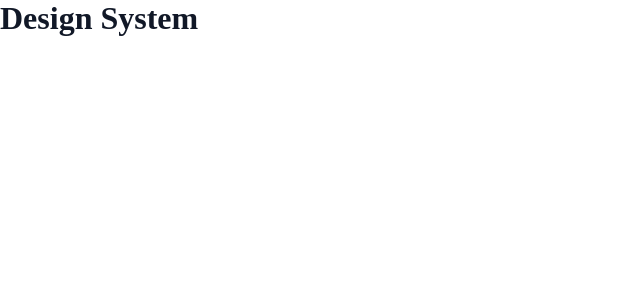
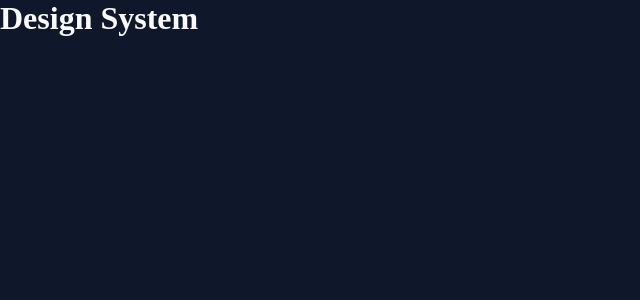
Before and after one commit to Sanjaymk143/design-system, a React (Vite) app: page / in a window 1280 px wide. Shown: the top 300 px of the page, without its empty margins (0-640 px from the left). Built offline with nearby package versions, Linux system fonts and the light colour scheme.

Commit message:
feat: implement theme architecture

```diff
--- a/src/main.tsx
+++ b/src/main.tsx
@@ -1,10 +1,13 @@
 import { StrictMode } from 'react'
 import { createRoot } from 'react-dom/client'
 import "./styles/main.scss";
-import App from './App.tsx'
+import App from './App.tsx';
+import { ThemeProvider } from "./providers/ThemeProvider";
 
 createRoot(document.getElementById('root')!).render(
   <StrictMode>
-    <App />
+    <ThemeProvider>
+      <App />
+    </ThemeProvider>
   </StrictMode>,
 )
--- /dev/null
+++ b/src/providers/ThemeProvider/ThemeContext.ts
@@ -0,0 +1,10 @@
+import { createContext } from "react";
+import type { Theme } from "../../types/theme.types";
+
+export interface ThemeContextValue {
+  theme: Theme;
+  setTheme: (theme: Theme) => void;
+}
+
+export const ThemeContext =
+  createContext<ThemeContextValue | null>(null);
--- /dev/null
+++ b/src/providers/ThemeProvider/ThemeProvider.tsx
@@ -0,0 +1,37 @@
+import {
+  useEffect,
+  useState,
+} from "react";
+
+import { ThemeContext } from "./ThemeContext";
+
+import type { Theme } from "../../types/theme.types";
+
+interface Props {
+  children: React.ReactNode;
+}
+
+export const ThemeProvider = ({
+  children,
+}: Props) => {
+  const [theme, setTheme] =
+    useState<Theme>("dark");
+
+  useEffect(() => {
+    document.documentElement.setAttribute(
+      "data-theme",
+      theme
+    );
+  }, [theme]);
+
+  return (
+    <ThemeContext.Provider
+      value={{
+        theme,
+        setTheme,
+      }}
+    >
+      {children}
+    </ThemeContext.Provider>
+  );
+};
--- /dev/null
+++ b/src/providers/ThemeProvider/index.ts
@@ -0,0 +1 @@
+export * from "./ThemeProvider";
--- a/src/styles/main.scss
+++ b/src/styles/main.scss
@@ -2,3 +2,5 @@
 @use "./abstracts";
 @use "./base/reset";
 @use "./base/globals";
+@use "./themes/light";
+@use "./themes/dark";
--- /dev/null
+++ b/src/styles/themes/_dark.scss
@@ -0,0 +1,12 @@
+[data-theme="dark"] {
+  --ds-color-background: #0f172a;
+
+  --ds-color-surface: #1e293b;
+
+  --ds-color-text-primary: #f8fafc;
+  --ds-color-text-secondary: #cbd5e1;
+
+  --ds-color-border: #334155;
+
+  --ds-color-interactive: var(--ds-color-primary);
+}
--- /dev/null
+++ b/src/styles/themes/_light.scss
@@ -0,0 +1,12 @@
+[data-theme="light"] {
+  --ds-color-background: #ffffff;
+
+  --ds-color-surface: #f8fafc;
+
+  --ds-color-text-primary: #0f172a;
+  --ds-color-text-secondary: #475569;
+
+  --ds-color-border: #e2e8f0;
+
+  --ds-color-interactive: var(--ds-color-primary);
+}
--- /dev/null
+++ b/src/types/theme.types.ts
@@ -0,0 +1 @@
+export type Theme = "light" | "dark";
```
